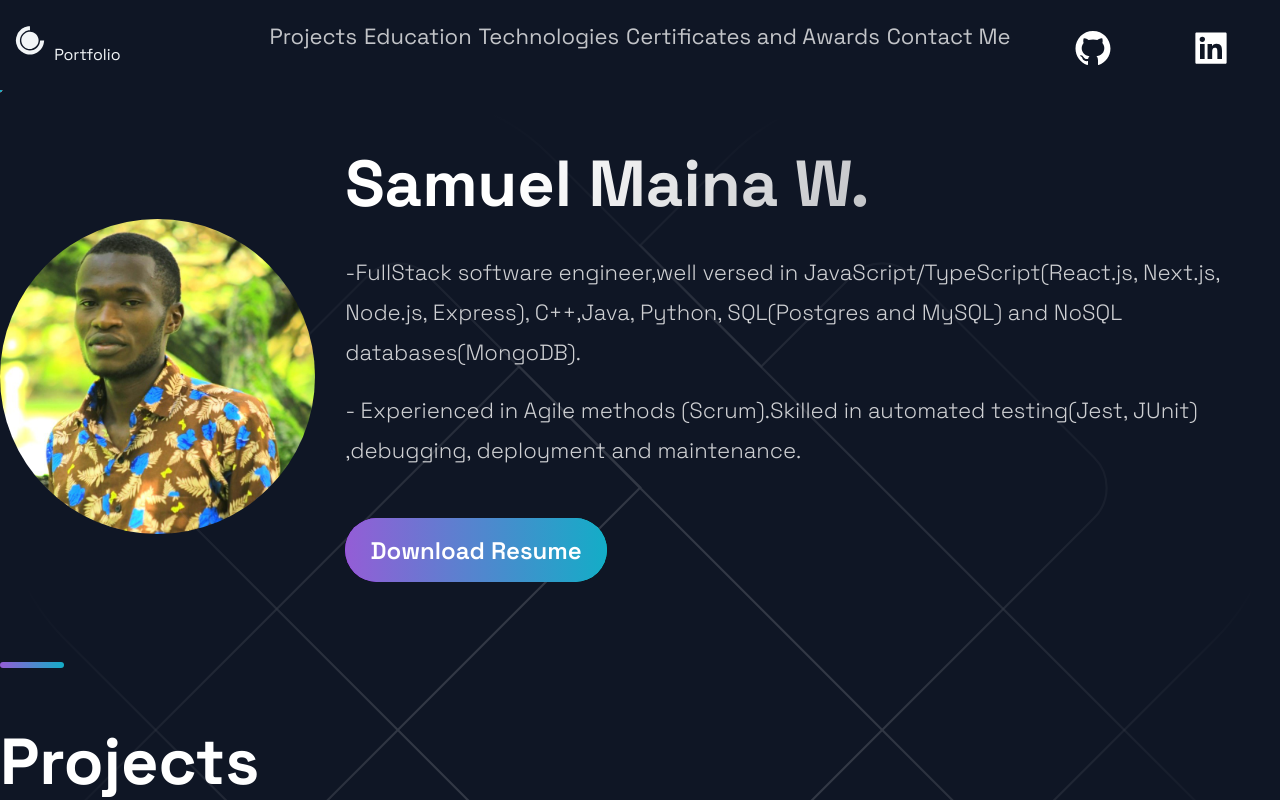
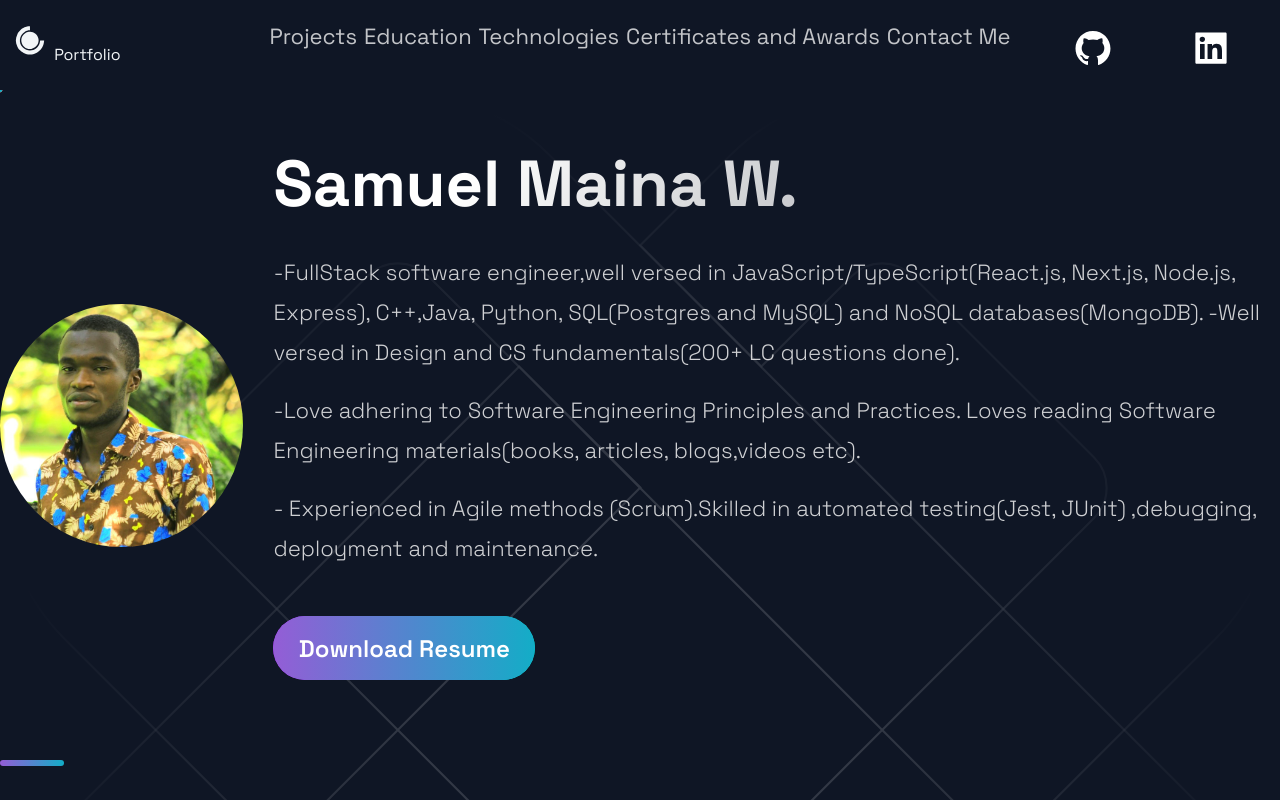
Before and after one commit to samuelmaina/portifolio, a Next.js app: page / in a window 1280 px wide. Shown: the top 800 px of the page. Built offline with nearby package versions, Linux system fonts and the light colour scheme; no server answers.

Commit message:
Details Addition: Added project and bio details.

```diff
--- a/src/components/Hero/Info.js
+++ b/src/components/Hero/Info.js
@@ -18,7 +18,13 @@ export default function Info() {
         <SectionText>
           -FullStack software engineer,well versed in
           JavaScript/TypeScript(React.js, Next.js, Node.js, Express), C++,Java,
-          Python, SQL(Postgres and MySQL) and NoSQL databases(MongoDB).
+          Python, SQL(Postgres and MySQL) and NoSQL databases(MongoDB). -Well
+          versed in Design and CS fundamentals(200+ LC questions done).
+        </SectionText>
+        <SectionText>
+          -Love adhering to Software Engineering Principles and Practices. Loves
+          reading Software Engineering materials(books, articles, blogs,videos
+          etc).
         </SectionText>
         <SectionText>
           - Experienced in Agile methods (Scrum).Skilled in automated
--- a/src/constants/constants.js
+++ b/src/constants/constants.js
@@ -117,7 +117,7 @@ export const projects = [
     ],
     images: ["/images/funky_fellows.png"],
     tags: ["React", "Web 3", "Chakra UI"],
-    skills: ["web 3"],
+    skills: ["web 3", "blockchains", "NFTs"],
     source: "https://github.com/samuelmaina/mlh-nft-mint",
     visit: "https://devpost.com/software/mlh-funky-fellows",
     id: 7,
@@ -125,12 +125,12 @@ export const projects = [
   {
     title: "Elimu Coach",
     description: [
-      "A React application that converts numbers between bases. Can convert from base 2 to base 62",
+      "An application that simulates how computers converts between different number systems. Can convert from base 2 to base 62",
       "Application shows steps of conversion.",
     ],
     images: ["/images/kikokotoo.png"],
     tags: ["React 1.8+", "Ant Design", "TypeScript"],
-    skills: ["UI design", "React 16.8++ hooks"],
+    skills: ["UI design", "React 16.8++"],
     source: "https://github.com/samuelmaina/elimu-coach",
     visit: "https://elimu-deployment.vercel.app/",
     id: 6,
```
